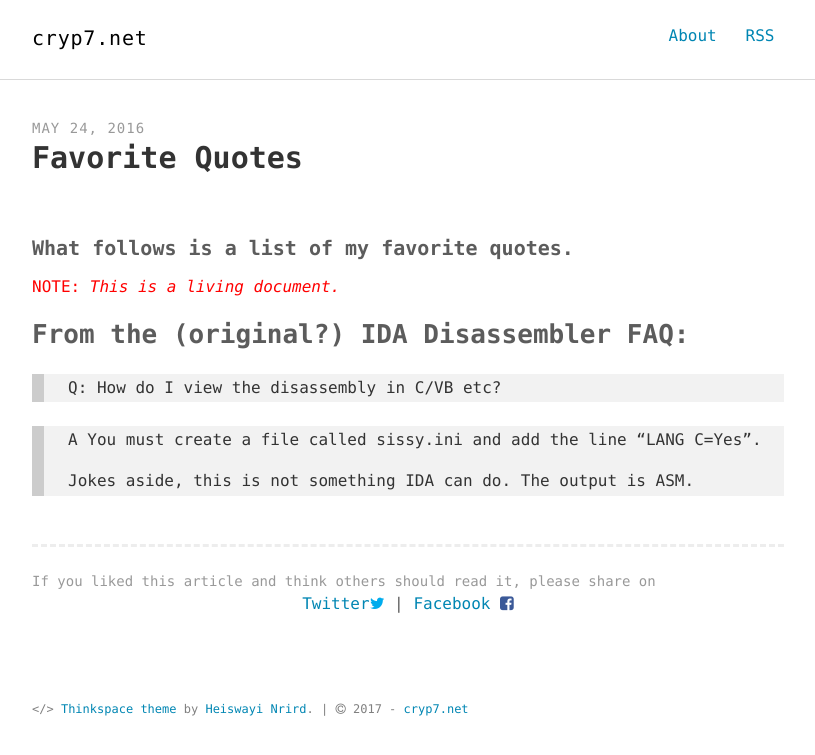
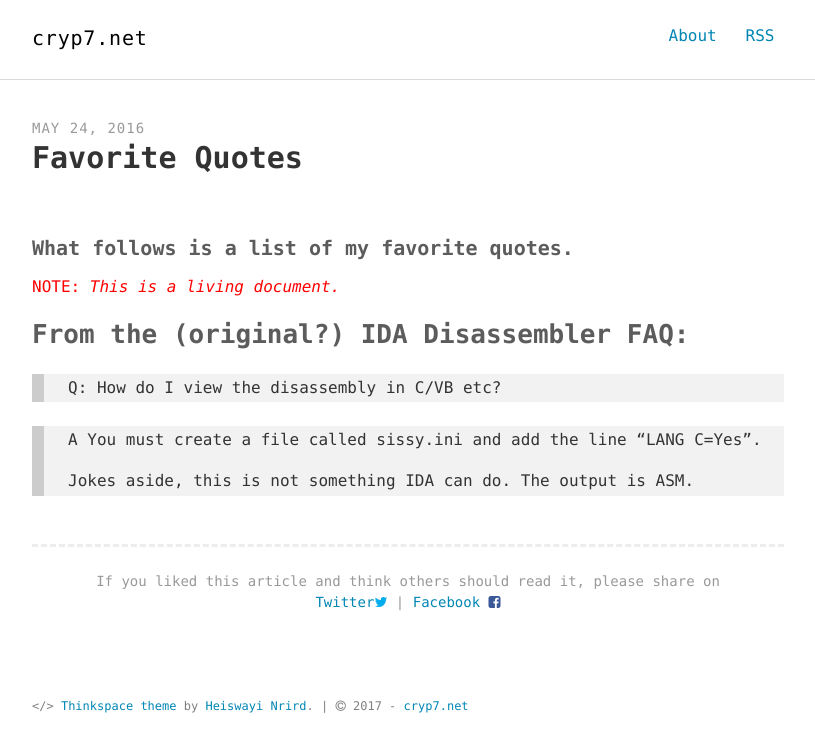
Before and after one commit to enkaskal/enkaskal.github.io, a Jekyll site: the page built from _posts/2016-05-24-favorite-quotes.md, in a window 1280 px wide. Shown: the top 755 px of the page, without its empty margins (232-1047 px from the left). Built offline with Jekyll 4.4.1, drawn with Linux system fonts in a browser that asks for light colours.

Commit message:
updated centering for post-share

```diff
--- a/_includes/post-share.html
+++ b/_includes/post-share.html
@@ -1,9 +1,9 @@
 
 <aside class="share">
-
-  <p>If you liked this article and think others should read it, please share on <br>
-  <center><a href="http://twitter.com/share?text={{page.title}}&amp;url={{ site.url }}{{ page.url }}&amp;via={{ site.twitter_username }}" onclick="window.open(this.href, 'twitter-share', 'width=550,height=235');return false;">Twitter<i class="fa fa-twitter" aria-hidden="true" style="color:#00aced"></i></a> | <a href="https://www.facebook.com/sharer/sharer.php?u={{ site.url }}{{ page.url }}" onclick="window.open(this.href, 'facebook-share', 'width=550,height=235');return false;">Facebook <i class="fa fa-facebook-square" aria-hidden="true" style="color:#3b5998"></i></a></center></p>
-
+  <center>
+  <p>If you liked this article and think others should read it, please share on </p>
+  <p><a href="http://twitter.com/share?text={{page.title}}&amp;url={{ site.url }}{{ page.url }}&amp;via={{ site.twitter_username }}" onclick="window.open(this.href, 'twitter-share', 'width=550,height=235');return false;">Twitter<i class="fa fa-twitter" aria-hidden="true" style="color:#00aced"></i></a> | <a href="https://www.facebook.com/sharer/sharer.php?u={{ site.url }}{{ page.url }}" onclick="window.open(this.href, 'facebook-share', 'width=550,height=235');return false;">Facebook <i class="fa fa-facebook-square" aria-hidden="true" style="color:#3b5998"></i></a></p>
+  </center>
 </aside>
 </p>
 
```
